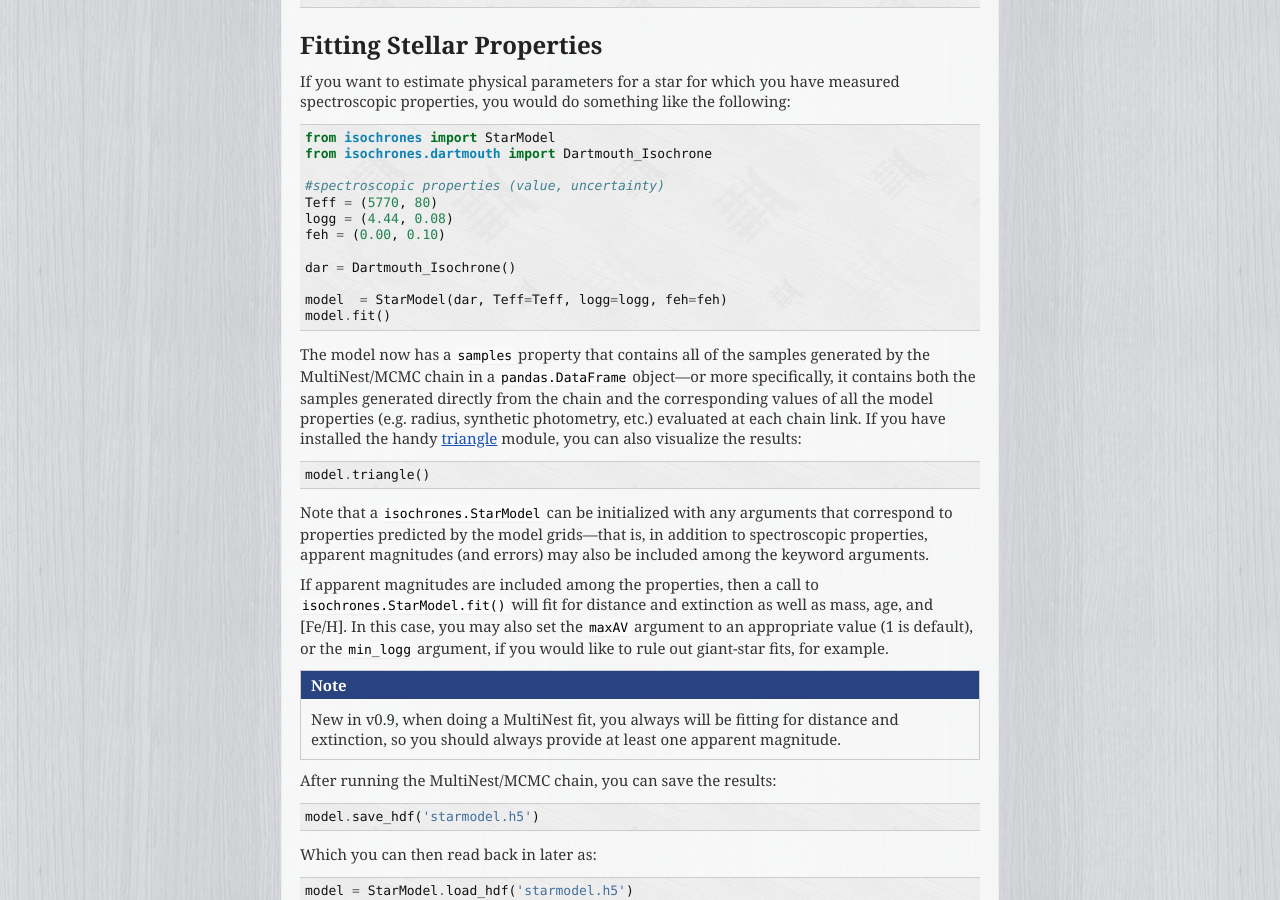
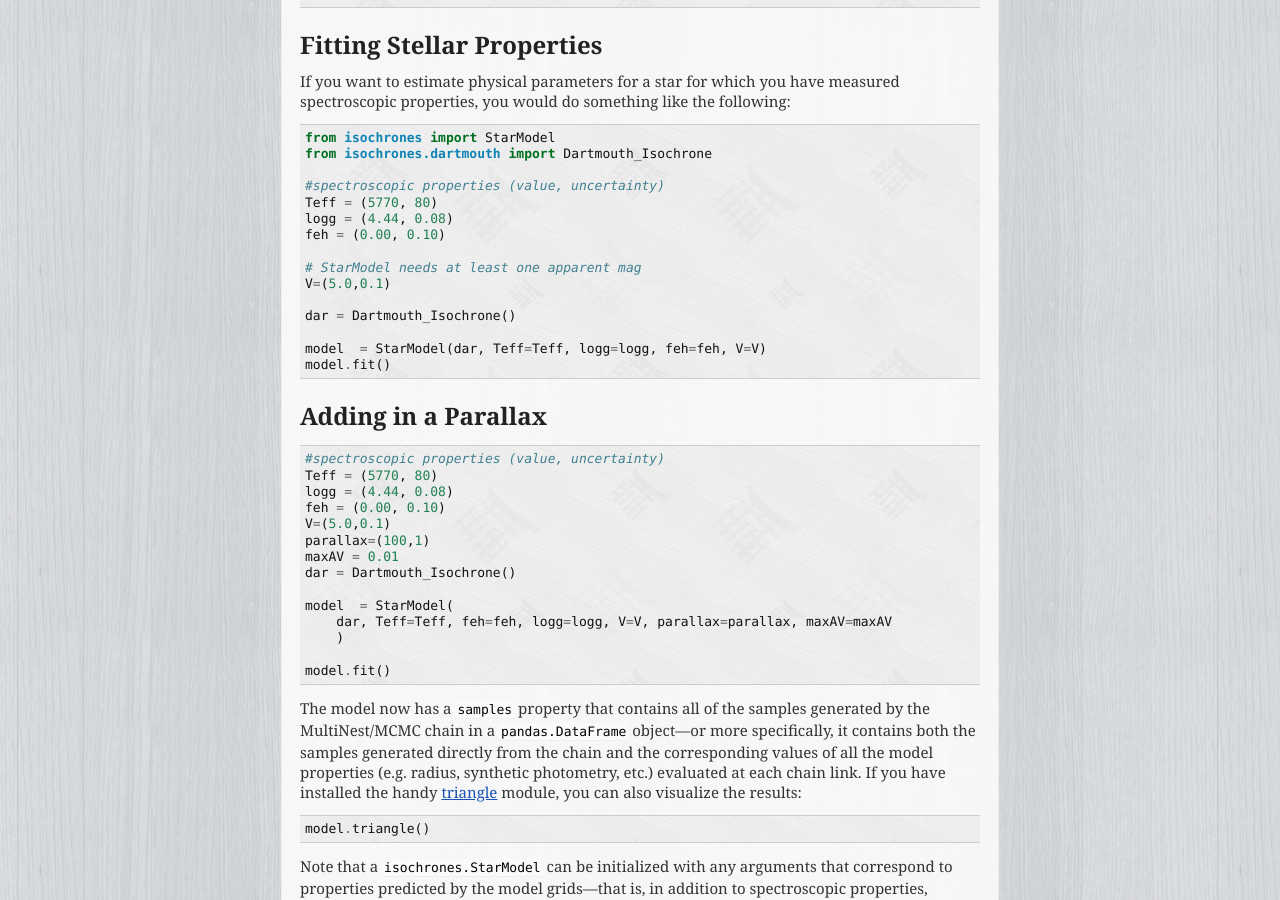
Before and after one commit to timothydmorton/isochrones, a Sphinx documentation site: the page built from docs/index.rst, in a window 1280 px wide and 900 px high, scrolled down 1274 px. Built offline with Sphinx 7.4.7, drawn with Linux system fonts in a browser that asks for light colours.

Commit message:
docs reflect the fact that StarModel needs at least one apparent mag

```diff
--- a/docs/index.rst
+++ b/docs/index.rst
@@ -89,9 +89,34 @@ the following:
     logg = (4.44, 0.08)
     feh = (0.00, 0.10)
 
+    # StarModel needs at least one apparent mag
+    V=(5.0,0.1)
+
     dar = Dartmouth_Isochrone()
 
-    model  = StarModel(dar, Teff=Teff, logg=logg, feh=feh)
+    model  = StarModel(dar, Teff=Teff, logg=logg, feh=feh, V=V)
+    model.fit()
+
+
+Adding in a Parallax
+--------------------
+
+
+.. code-block:: python
+
+    #spectroscopic properties (value, uncertainty)
+    Teff = (5770, 80)
+    logg = (4.44, 0.08)
+    feh = (0.00, 0.10)
+    V=(5.0,0.1)
+    parallax=(100,1)
+    maxAV = 0.01
+    dar = Dartmouth_Isochrone()
+
+    model  = StarModel(
+        dar, Teff=Teff, feh=feh, logg=logg, V=V, parallax=parallax, maxAV=maxAV
+	)
+
     model.fit()
 
 The model now has a ``samples`` property that contains all of the
```
